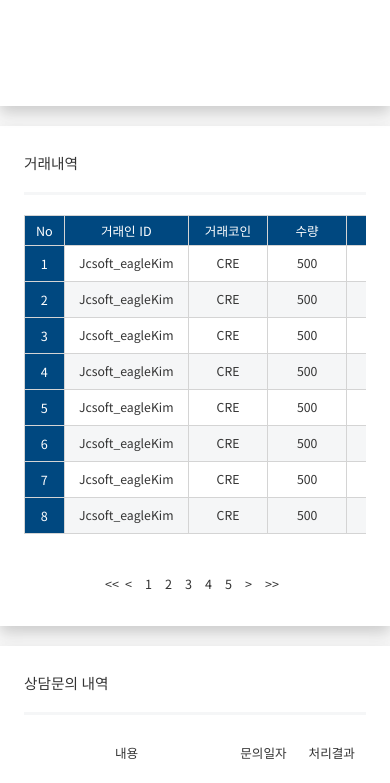
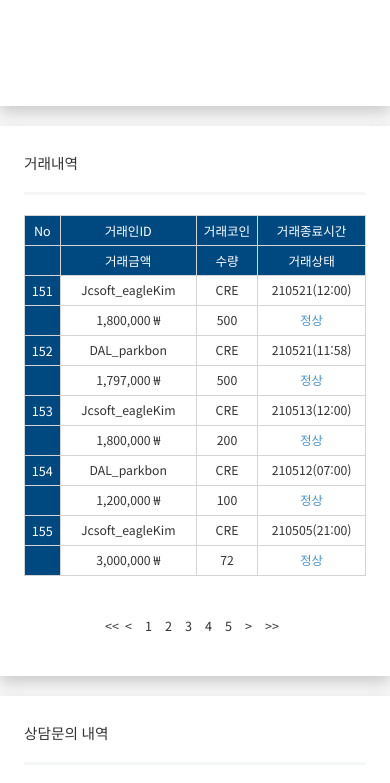
Before and after one commit to haulpark/Core_EX_Agent, a plain HTML site: page html/main/main.html in a window 390 px wide. Shown: the part 1000-1783 px from the top of the page. Drawn offline with Linux system fonts and the light colour scheme; a script that the page names is missing; a web font is replaced by a local one.

Commit message:
메인 - 거래내역 모바일 반응형 수정

```diff
--- a/css/src/main/main.css
+++ b/css/src/main/main.css
@@ -7,6 +7,8 @@ html {scroll-behavior: smooth;}
 
 h2{font-family:paybooc-B; font-size:14pt;}
 .title_line{width:100%; height:3px; background-color: #f5f6f7; margin:20px 0;}
+
+.mob_info_content{display: none;}
 
 /* ===================== #headBox ======================== */
 
@@ -335,23 +337,21 @@ h2{font-family:paybooc-B; font-size:14pt;}
 
     /* ===================== #infoBox ======================== */
     #infoBox{
-      width:100%; margin:auto; height:500px;
+      width:100%; margin:auto; height:550px;
       padding:10px 24px; box-sizing: border-box;
     }
 
-      .info_content{
-        width:100%; height:auto; margin:20px auto;
-        overflow-x:scroll;
-      }
+      .info_content{display:none;}
+      .mob_info_content{display:block; width:100%; height:auto;}
 
-      #periodBox{width:600px; height:auto;}
+      #periodBox{width:100%; height:auto; margin-top: 20px;}
 
         #periodBox > thead > tr > th {height:30px; font-size:0.9rem;}
         #periodBox > tbody > tr > td {height:30px; font-size:0.875rem;}
 
         #periodBox > tbody > tr > td{text-align: center; border:1px solid #D4D4D4; }
-        #periodBox > tbody > tr > td:nth-child(5){text-align: right; padding-right:10px; box-sizing: border-box;}
 
+        .td_blue{color:#4694D1;}
 
     /* ===================== #conBox ======================== */
     #conBox{width:100%; margin-top: 20px;
--- a/html/main/main.html
+++ b/html/main/main.html
@@ -261,6 +261,106 @@
       </div>
     </div>
 
+    <div class="mob_info_content">
+      <table id="periodBox">
+        <thead>
+          <tr>
+            <th>No</th>
+            <th>거래인ID</th>
+            <th>거래코인</th>
+            <th>거래종료시간</th>
+          </tr>
+          <tr>
+            <th>&nbsp;</th>
+            <th>거래금액</th>
+            <th>수량</th>
+            <th>거래상태</th>
+          </tr>
+        </thead>
+
+        <tbody>
+          <tr>
+            <th>151</th>
+            <td>Jcsoft_eagleKim</td>
+            <td>CRE</td>
+            <td>210521(12:00)</td>
+          </tr>
+          <tr>
+            <th>&nbsp;</th>
+            <td>1,800,000 ₩</td>
+            <td>500</td>
+            <td class="td_blue">정상</td>
+          </tr>
+
+          <tr>
+            <th>152</th>
+            <td>DAL_parkbon</td>
+            <td>CRE</td>
+            <td>210521(11:58)</td>
+          </tr>
+          <tr>
+            <th>&nbsp;</th>
+            <td>1,797,000 ₩</td>
+            <td>500</td>
+            <td class="td_blue">정상</td>
+          </tr>
+
+          <tr>
+            <th>153</th>
+            <td>Jcsoft_eagleKim</td>
+            <td>CRE</td>
+            <td>210513(12:00)</td>
+          </tr>
+          <tr>
+            <th>&nbsp;</th>
+            <td>1,800,000 ₩</td>
+            <td>200</td>
+            <td class="td_blue">정상</td>
+          </tr>
+
+          <tr>
+            <th>154</th>
+            <td>DAL_parkbon</td>
+            <td>CRE</td>
+            <td>210512(07:00)</td>
+          </tr>
+          <tr>
+            <th>&nbsp;</th>
+            <td>1,200,000 ₩</td>
+            <td>100</td>
+            <td class="td_blue">정상</td>
+          </tr>
+
+          <tr>
+            <th>155</th>
+            <td>Jcsoft_eagleKim</td>
+            <td>CRE</td>
+            <td>210505(21:00)</td>
+          </tr>
+          <tr>
+            <th>&nbsp;</th>
+            <td>3,000,000 ₩</td>
+            <td>72</td>
+            <td class="td_blue">정상</td>
+          </tr>
+        </tbody>
+      </table>
+
+      <div class="p_indicator">
+        <ul>
+          <li><a href="#">&#60;&#60;</a></li>
+          <li><a href="#">&#60;</a></li>
+          <li><a href="#">1</a></li>
+          <li><a href="#">2</a></li>
+          <li><a href="#">3</a></li>
+          <li><a href="#">4</a></li>
+          <li><a href="#">5</a></li>
+          <li><a href="#">&#62;</a></li>
+          <li><a href="#">&#62;&#62;</a></li>
+        </ul>
+      </div>
+    </div>
+
 
   </div>
 
```
